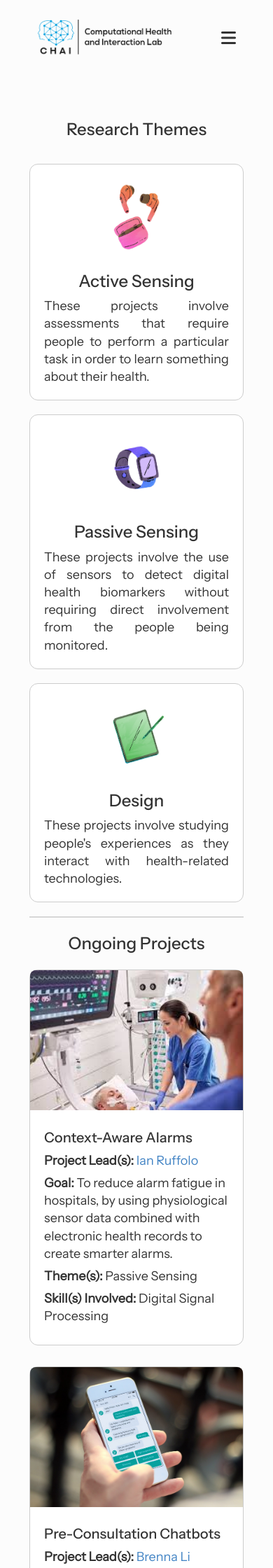
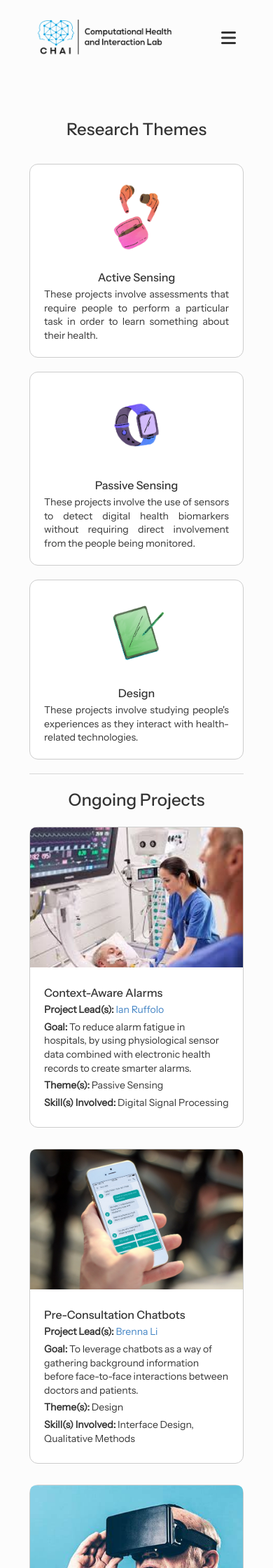
Before and after one commit to chai-toronto/chai-toronto.github.io, a Jekyll site: the page built from current_research/index.html, in a window 390 px wide. Shown: the top 2240 px of the page at 70% size. Built offline with Jekyll 4.4.1, drawn with Linux system fonts in a browser that asks for light colours.

Commit message:
shrinking mobile text for current research page

```diff
--- a/_sass/_current-research.scss
+++ b/_sass/_current-research.scss
@@ -41,6 +41,10 @@
       align-items: center;
       justify-content: center;
 
+      @media (max-width: 768px) {
+        width: 100%;
+      }
+
       img {
         max-height: 150px;
         width: auto;
@@ -49,20 +53,26 @@
 
       h2 {
         margin-bottom: 0.5rem;
+
+        @media (max-width: 768px) {
+          font-size: 18px;
+        }
+        @media (max-width: 480px) {
+          font-size: 16px;
+          margin-bottom: 0.3rem;
+        }
       }
 
       p {
         margin: 0 auto;
         text-align: center;
         max-width: 100%;
-      }
-    }
-
-    @media (max-width: 768px) {
-      .theme-card {
-        width: 100%;
-        p {
+        @media (max-width: 768px) {
           text-align: justify;
+          font-size: 16px;
+        }
+        @media (max-width: 768px) {
+          font-size: 14px;
         }
       }
     }
@@ -94,6 +104,10 @@
       flex-direction: column;
       width: 45%;
 
+      @media (max-width: 768px) {
+        width: 100%;
+      }
+
       .project-image {
         img {
           width: 100%;
@@ -105,42 +119,33 @@
 
       .project-card-content {
         padding: 20px;
-        .project-title {
+
+        h3 {
+          font-weight: 500;
           margin-bottom: 0.5rem;
-        }
-
-        .h3 {
+          font-size: 20px;
+          font-family: "Instrument Sans Medium", sans-serif;
           font-weight: 500;
+          @media (max-width: 768px) {
+            font-size: 18px;
+          }
+          @media (max-width: 480px) {
+            font-size: 16px;
+            margin-bottom: 0.3rem;
+          }
         }
 
         p {
           margin-top: 0;
           margin-bottom: 5px;
-        }
 
-        .project-title {
-          margin-bottom: 0.5rem;
-          font-size: 20px;
-          font-family: "Instrument Sans Medium", sans-serif;
-          font-weight: 500;
-        }
-      }
-
-      @media (max-width: 768px) {
-        .project-card-content {
-          p {
-            margin-bottom: 0.5rem;
+          @media (max-width: 768px) {
+            font-size: 16px;
           }
-          p:last-child {
-            margin-top: 0.4rem;
+          @media (max-width: 768px) {
+            font-size: 14px;
           }
         }
-      }
-    }
-
-    @media (max-width: 768px) {
-      .project-card {
-        width: 100%;
       }
     }
 
--- a/current_research/index.html
+++ b/current_research/index.html
@@ -41,7 +41,7 @@
         <img src="{{ project.thumbnail }}" alt="{{ project.title }}" />
       </div>
       <div class="project-card-content">
-        <h3 class="project-title">{{ project.title }}</h3>
+        <h3>{{ project.title }}</h3>
         <p><strong>Project Lead(s):</strong> {% include author_list.html authors=project.leads %}</p>
         <p><strong>Goal:</strong> {{ project.description }}</p>
         <p><strong>Theme(s):</strong> {{ project.theme | join: ', ' }}</p>
```
Also changed, not shown: style.scss (indentation only).
